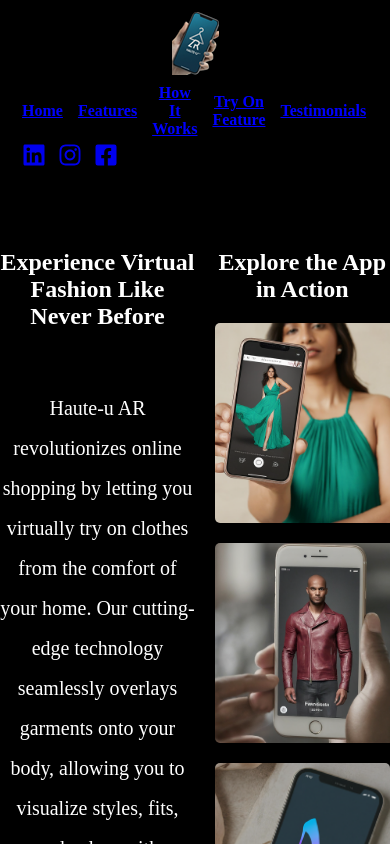
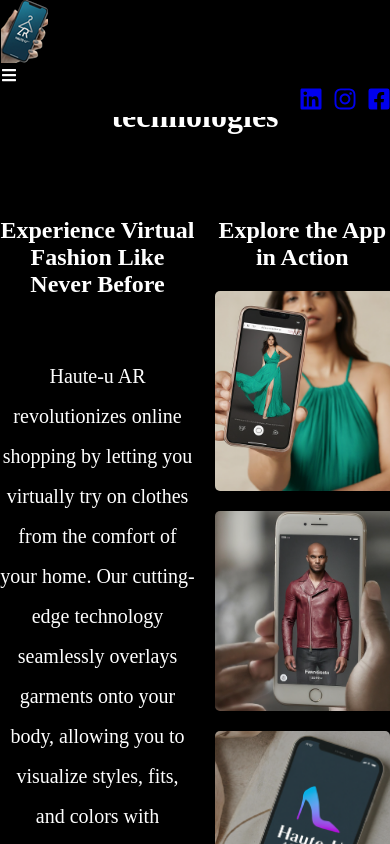
Before and after one commit to karthik-mohan/haute-u-ar, a React (Create React App) app: page / in a window 390 px wide. Shown: the top 844 px of the page. Built offline with nearby package versions, Linux system fonts and the light colour scheme.

Commit message:
Add files via upload

```diff
--- a/src/components/Header.css
+++ b/src/components/Header.css
@@ -1,36 +1,87 @@
-/* Header.css */
 .header {
   display: flex;
+  align-items: center;
   justify-content: space-between;
-    align-items: center;
-    padding: 10px;
+  width: 100%;
+  height: auto;
   background-color: black;
   color: white;
   position: fixed;
   top: 0;
-    left: 10px; /* Ensure header starts at the left edge */
-    right: 10px; /* Ensure header extends to the right edge */
-    z-index: 10;
+  left: 0;
+  z-index: 1000;
+  padding: 0 8px; /* Adjust padding as needed */
+  padding-left: 1px;
+}
 
-    overflow-x: hidden; /* Prevent horizontal overflow */
+.header > div {
+  display: flex;
+  align-items: center;
+}
+
+nav {
+  gap: 15px;
+}
+
+.menu-toggle {
+  display: none; /* Hide toggle button on larger screens */
+  cursor: pointer;
 }
 
 @media (max-width: 768px) {
-    .header {
-      flex-direction: column;
-      padding: 10px;
-      align-items: flex-start; /* Align items to the start to prevent overflow */
+  .menu-toggle {
+    display: block; /* Show toggle button on mobile */
   }
 
-    .header > * {
-      width: 100%; /* Ensure all child elements take up 100% of the header's width */
-      text-align: center; /* Optional: Center-align text */
-      margin-bottom: 5px; /* Add space between elements when stacked */
+  nav {
+    position: absolute;
+    top: 100%;
+    left: 0;
+    flex-direction: column;
+    width: 100%;
+    display: none; /* Hide by default, controlled by React state */
+    background-color: black; /* Match header background */
+    padding-top: 20px; /* Add some spacing */
+  }
+
+  /* Ensure nav is displayed when menuOpen is true, handled by React */
+  .header nav {
+    display: flex; /* Override this with React state in your component */
+  }
+  .header > div {
+    flex-shrink: 0; /* Prevents the div from shrinking smaller than its content */
+  }
+  .header {
+   /* Removes padding on the left */
+  }
+
+  .logo-container {
+    margin-left: 0; /* Aligns logo to the far left */
+    padding-left: 1rem; /* Adds a little space from the edge */
+  }
+  /* For social icons specifically */
+  .social-icons {
+    margin-right: 1rem; /* Adjust as needed for spacing on the right */
+    overflow: visible; /* Ensures content is not clipped */
+  }
+  /* Adjust for smaller screens */
+  .header > div, .header nav, .header .menu-toggle {
+    width: 100%; /* Full width */
+  }
+
+  .header nav a {
+    text-align: center; /* Center align links */
+  }
+
+  .header > div {
+    flex-direction: column;
+    align-items: flex-start;
   }
 }
 
-  @media (max-width: 480px) {
-    .header {
-      padding: 12px;
+/* Ensure nav and social icons are displayed on larger screens */
+@media (min-width: 769px) {
+  nav, .header > div:last-child {
+    display: flex !important; /* Force display */
   }
 }
--- a/src/components/Header.js
+++ b/src/components/Header.js
@@ -1,28 +1,35 @@
-import React from 'react';
+import React, { useState } from 'react';
 import './Header.css';
-import { FaLinkedin, FaInstagram, FaFacebookSquare } from 'react-icons/fa'; // Ensure you have 'react-icons' installed
+import { FaLinkedin, FaInstagram, FaFacebookSquare, FaBars, FaTimes } from 'react-icons/fa'; // Adding icons for menu
 
 function Header() {
-  const logo_src = process.env.PUBLIC_URL+'/logo_2.png'
+  const [menuOpen, setMenuOpen] = useState(false);
+  const logo_src = process.env.PUBLIC_URL + '/logo_2.png';
+
+  const toggleMenu = () => {
+    setMenuOpen(!menuOpen);
+  };
+
   return (
        <header className="header">
-  <div style={{ marginRight: 'auto' }}><img src= {logo_src} alt="Logo" /></div>
-
-  <nav style={{ display: 'flex', gap: '15px', alignItems: 'center', fontWeight: 'bold', fontSize: '1rem' }}>
-  <a href="#Home" className="active-link" style={{ color: 'blue', textDecoration: 'underline' }}>Home</a>
+        <div style={{ display: 'flex', alignItems: 'center', width: '100%' }}>
+        <div style={{ marginRight: 'auto' }}><img src={logo_src} alt="Logo" /></div>
+        <div className="menu-toggle" onClick={toggleMenu}>
+          {menuOpen ? <FaTimes /> : <FaBars />}
+        </div>
+        <nav style={{ display: menuOpen ? 'flex' : 'none', gap: '15px', alignItems: 'center', fontWeight: 'bold', fontSize: '1rem' }}>          <a href="#Home" className="active-link" style={{ color: 'blue', textDecoration: 'underline' }}>Home</a>
       <a href="#features" className="active-link" style={{ color: 'blue', textDecoration: 'underline' }}>Features</a>
       <a href="#how-it-works" className="active-link" style={{ color: 'blue', textDecoration: 'underline' }}>How It Works</a>
       <a href="#try-on-feature" className="active-link" style={{ color: 'blue', textDecoration: 'underline' }}>Try On Feature</a>
       <a href="#testimonials" className="active-link" style={{ color: 'blue', textDecoration: 'underline' }}>Testimonials</a>
       <a href="#contact-us" className="active-link" style={{ color: 'blue', textDecoration: 'underline' }}>Contact Us</a>
-
             </nav>
-  <div style={{ marginLeft: 'auto', display: 'flex', gap: '12px', fontSize: '1.5rem'  }}>
+        <div style={{ marginLeft: 'auto', display: menuOpen ? 'none' : 'flex', gap: '10px', fontSize: '1.5rem', alignItems: 'right' }}>
         <a href="https://www.linkedin.com/company/hauteu-ar-technologies-inc/?viewAsMember=true" className="mx-2"><FaLinkedin /></a>
         <a href="https://www.instagram.com/hauteuar/?igshid=NjIwNzIyMDk2Mg%3D%3D" className="mx-2"><FaInstagram /></a>
         <a href="https://facebook.com" className="mx-2"><FaFacebookSquare /></a>
       </div>
-
+      </div>
     </header>
   );
 }
--- a/src/components/HomePage.js
+++ b/src/components/HomePage.js
@@ -10,11 +10,8 @@
     const video_src = process.env.PUBLIC_URL + '/haute-u-AR.mp4';
   return (
     <div id="Home" className="home-page" >
-         <br />
-            <br />
-            <br />
-            <br />
-     <h1 style={{textAlign: "center"}}>Welcome to <i>Haute-u AR</i> technologies</h1>
+
+     <h1 style={{textAlign: "center", paddingTop: "40px"}}>Welcome to <i>Haute-u AR</i> technologies</h1>
       <main className="main-content">
 
         <section className="left-section">
--- a/src/components/HowItWorks.js
+++ b/src/components/HowItWorks.js
@@ -6,7 +6,7 @@
     <div id="how-it-works" className="text-center py-10 bg-white text-black " style={{marginTop:"100px"}}>
       <h1 className="text-2xl font-bold" style={{textAlign: 'center'}}>How It Works</h1>
       <p className="mt-4" style={{fontSize: '1.375rem', textAlign: 'center'}}>Just upload your photo, choose your favorite dress, and see how it looks on you!</p>
-      <img src= {img_src} alt="App Screenshot"  style={{ maxWidth: '80%' , margin: '50px', height: '120%', alignContent: 'center', alignItems: 'center'}}  />
+      <img src= {img_src} alt="App Screenshot" className='howitworks' style={{ maxWidth: '90%' , margin: '25px', height: '120%', alignContent: 'center', alignItems: 'center'}}  />
     </div>
   );
 }
--- a/src/components/TryOnFeatureDetails.js
+++ b/src/components/TryOnFeatureDetails.js
@@ -13,7 +13,7 @@
     <div id = "try-on-feature" className="py-10 bg-white text-center" style={{marginTop:"100px"}}>
       <h1 className="text-2xl font-bold" style={{textAlign: 'center'}}>Try On Your Favorite Dress</h1>
       <h3 className="mt-4" style={{textAlign: "center"}}>Upload your photo to try on dresses virtually.</h3>
-      <input type="file" onChange={handleImageChange} className="mt-4" alignSelf="center" />
+      <input type="file" onChange={handleImageChange} className="mt-4" />
       {selectedImage && (
         <div className="mt-4"style={{textAlign: "center"}}>
           <p>Preview:</p>
```
Lines whose indentation alone changed are shown as unchanged.
